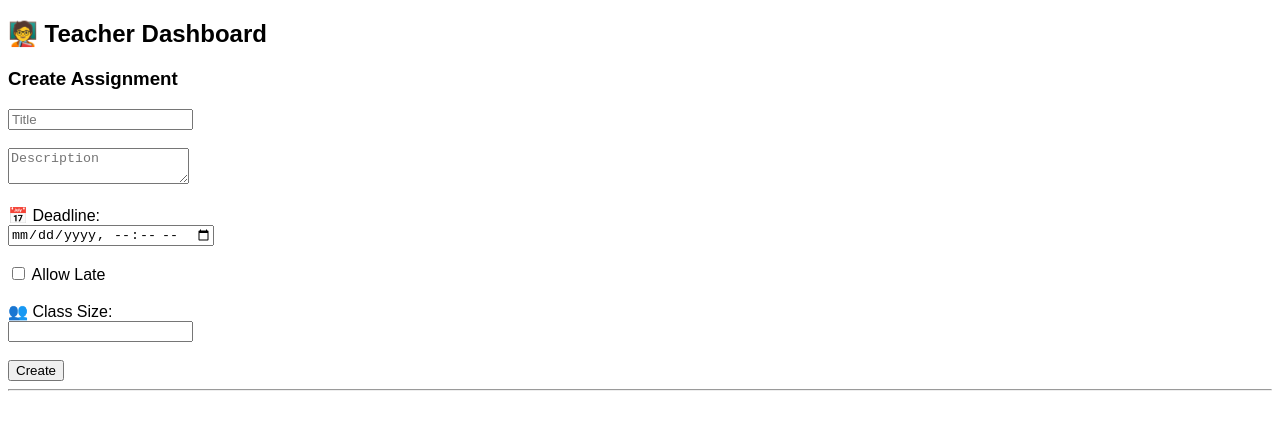
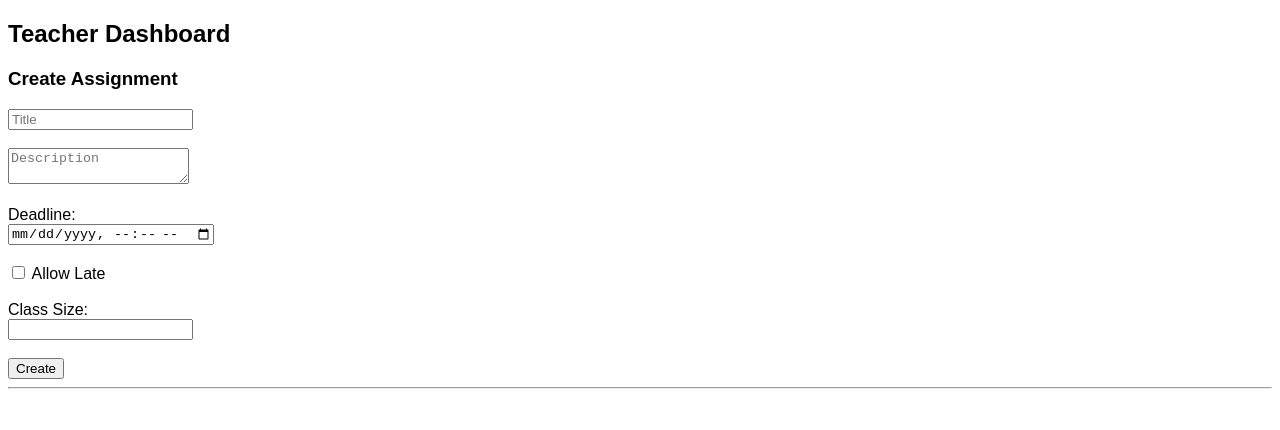
Before and after one commit to tinnaphop3310/cs232_SmartClassroom1_2, a plain HTML site: page teacher.html in a window 1280 px wide. Drawn offline with nearby package versions, Linux system fonts and the light colour scheme.

Commit message:
demo mock data2

```diff
--- a/teacher.html
+++ b/teacher.html
@@ -34,21 +34,21 @@
 </head>
 <body>
 
-<h2>🧑‍🏫 Teacher Dashboard</h2>
+<h2>Teacher Dashboard</h2>
 
 <h3>Create Assignment</h3>
 
 <input id="title" placeholder="Title"><br><br>
 <textarea id="description" placeholder="Description"></textarea><br><br>
 
-<label>📅 Deadline:</label><br>
+<label>Deadline:</label><br>
 <input type="datetime-local" id="deadline"><br><br>
 
 <label>
 <input type="checkbox" id="allowLate"> Allow Late
 </label><br><br>
 
-<label>👥 Class Size:</label><br>
+<label>Class Size:</label><br>
 <input type="number" id="classSize"><br><br>
 
 <button onclick="createAssignment()">Create</button>
```
Also changed, not shown: index.html (+2 -2 lines).
